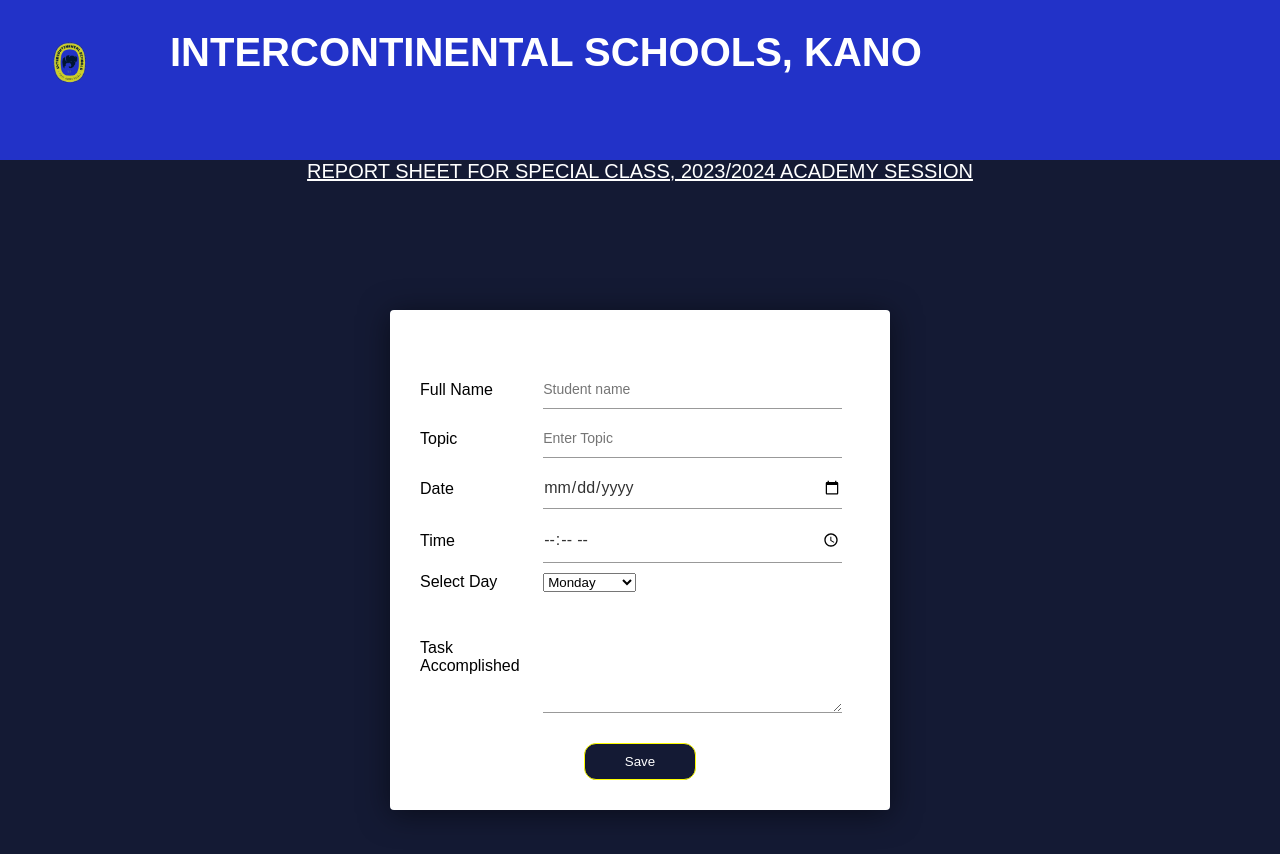
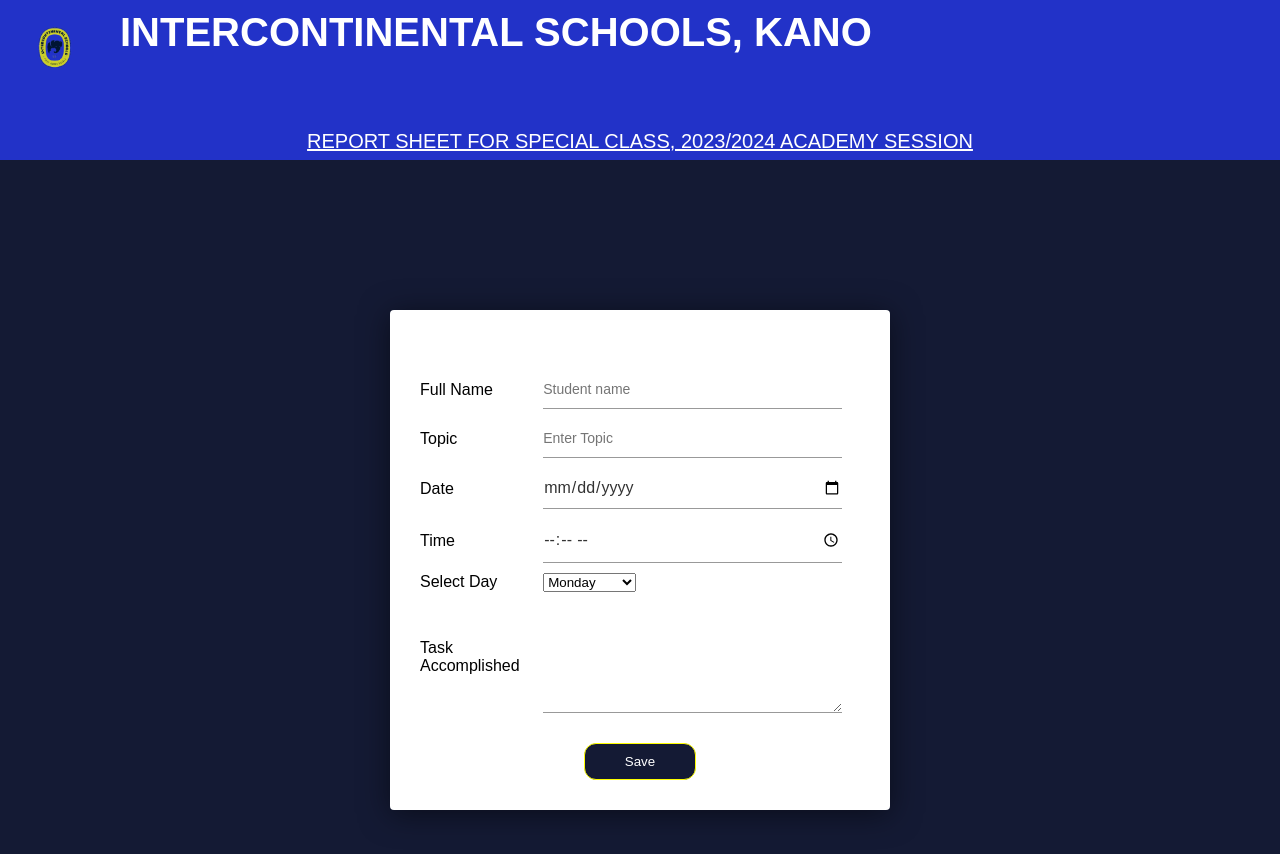
Before and after one commit to Olawale11954/reportsheet, a plain HTML site: page index.html in a window 1280 px wide. Drawn offline with Linux system fonts and the light colour scheme.

Commit message:
Update style.css

```diff
--- a/style.css
+++ b/style.css
@@ -20,10 +20,10 @@
 }
 .container img{
     width: 80px;
-   margin: 30px;
+   margin: 15px;
 }
 .container h1{
-    margin: 30px;
+    margin: 10px;
     font-size: 40px;
     font-weight: 600;
     text-align: center;
```
